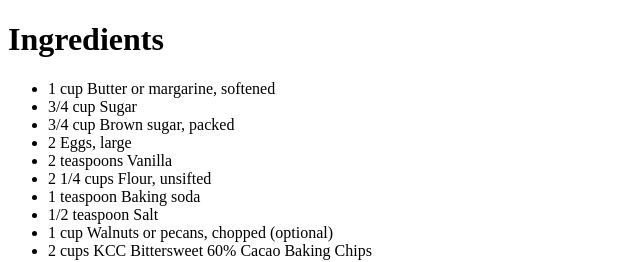
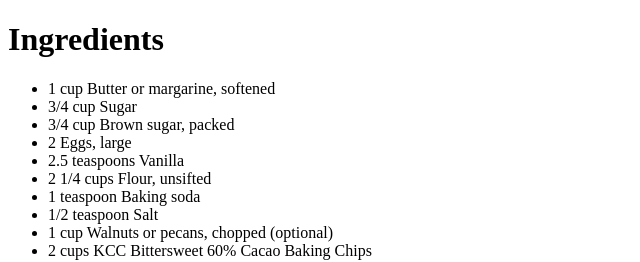
Before and after one commit to shoudha/GitDemo, a plain HTML site: page secret recipe.htm in a window 1280 px wide. Shown: the top 262 px of the page, 0-640 px from the left. Drawn offline with Linux system fonts and the light colour scheme.

Commit message:
Update secret recipe to 2.5 teaspoons.htm

```diff
--- a/secret recipe.htm
+++ b/secret recipe.htm
@@ -8,7 +8,7 @@
 <li>3/4 cup Sugar</li>
 <li>3/4 cup Brown sugar, packed</li>
 <li>2 Eggs, large</li>
-<li>2 teaspoons Vanilla</li>
+<li>2.5 teaspoons Vanilla</li>
 <li>2 1/4 cups Flour, unsifted</li>
 <li>1 teaspoon Baking soda</li>
 <li>1/2 teaspoon Salt</li>
```
